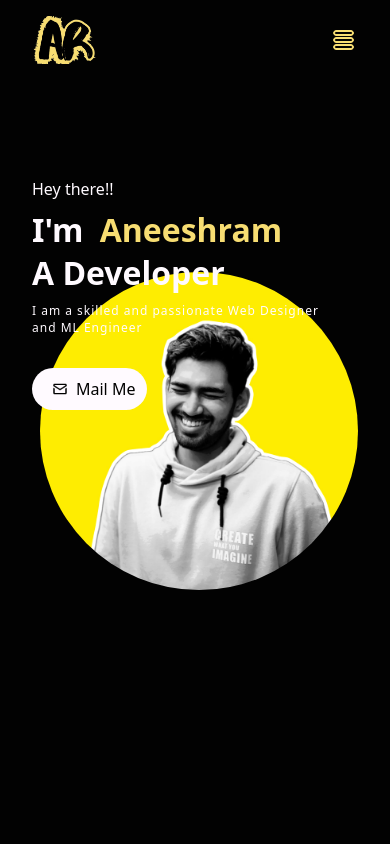
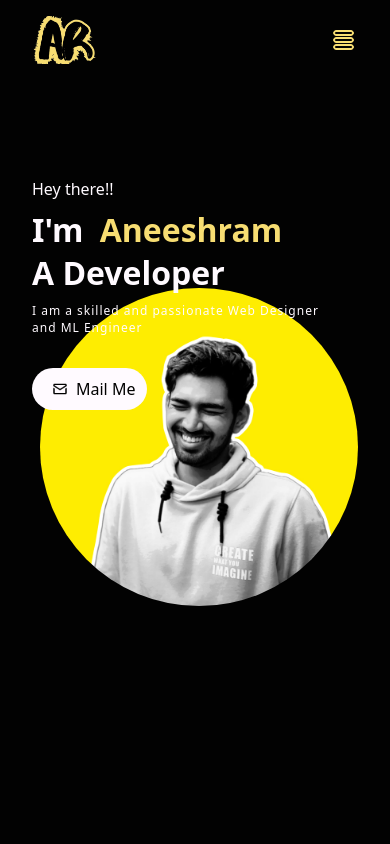
Before and after one commit to aneeshram-01/React-Portfolio-website, a React (Create React App) app: page / in a window 390 px wide. Shown: the top 844 px of the page. Built offline with nearby package versions, Linux system fonts and the light colour scheme; a web font is replaced by a local one.

Commit message:
Update Intro.css

```diff
--- a/src/components/Intro/Intro.css
+++ b/src/components/Intro/Intro.css
@@ -78,7 +78,6 @@
         border-radius: 50rem;
         height: 70%;
         z-index: -1;
-        height: 70%;
     }
     .introPara {
         font-size: 1rem;
@@ -103,13 +102,12 @@
 
 @media screen and (max-width:480px) {
     .bg {
-        margin-right: 2rem;
-        object-fit: cover;
-        position: absolute;
-        top: 12rem;
+        top: 13rem;
         border-radius: 50rem;
         height: 50%;
         z-index: -1;
+        margin-right: -20rem;
+        position:absolute;
     }
     .introContent {
         margin-top: -13rem;
```
